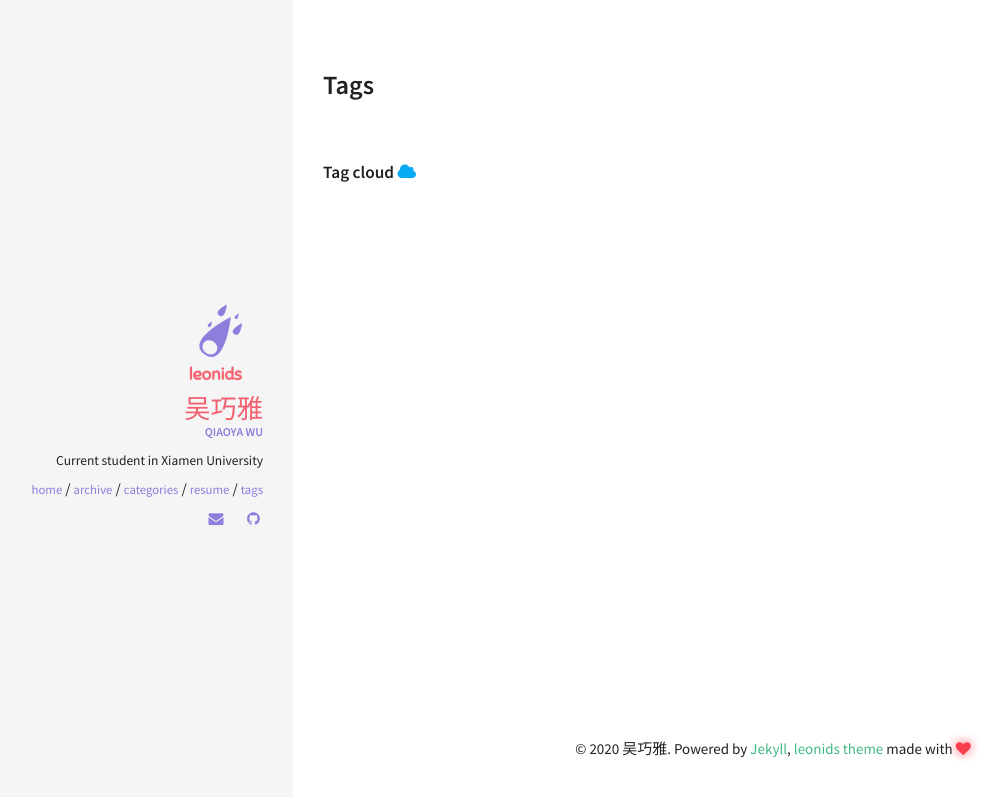
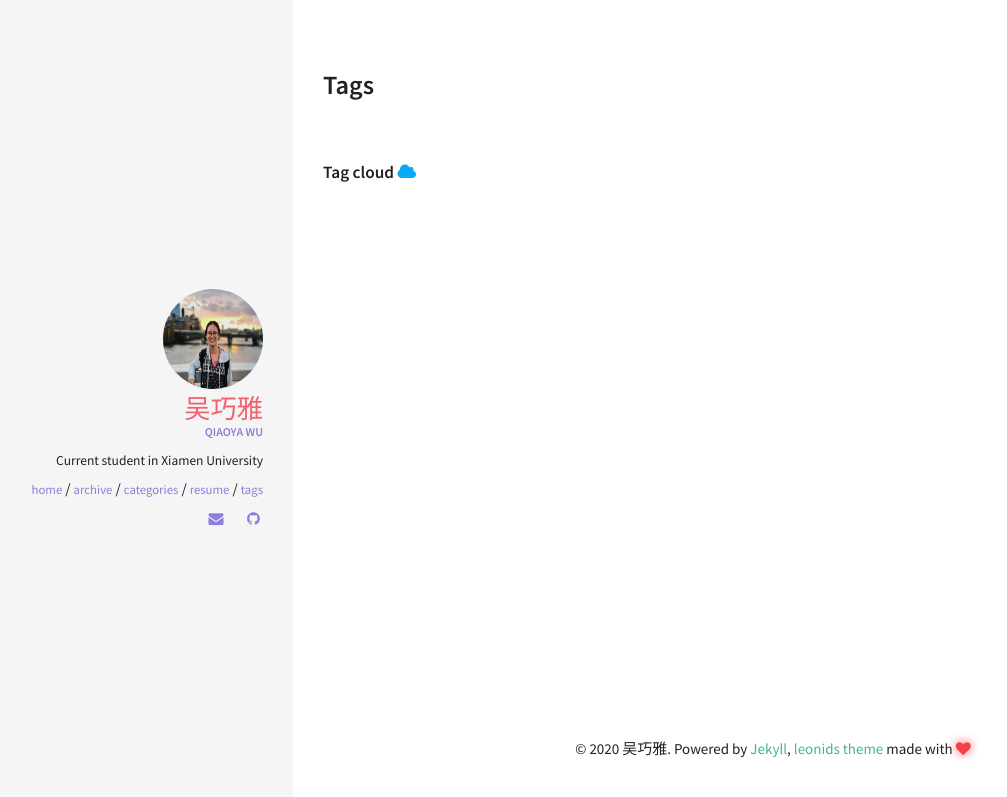
Before and after one commit to QiaoyaWu/qiaoyawu.github.io, a Jekyll site: the page built from tags.html, in a window 1280 px wide. Shown: the top 797 px of the page, without its empty margins (27-1034 px from the left). Built offline with Jekyll 4.4.1, drawn with Linux system fonts in a browser that asks for light colours.

Commit message:
config-pic

```diff
--- a/_config.yml
+++ b/_config.yml
@@ -34,7 +34,7 @@ kramdown:
 #
 owner:
   name: 吴巧雅
-  avatar: leonids-logo.png
+  avatar: avatar.jpg
   job: "Qiaoya Wu"
   bio: "Current student in Xiamen University"
   email: wuqiaoya@stu.xmu.edu.cn
```
Also changed, not shown: img/avatar.jpg, 2 other files.
